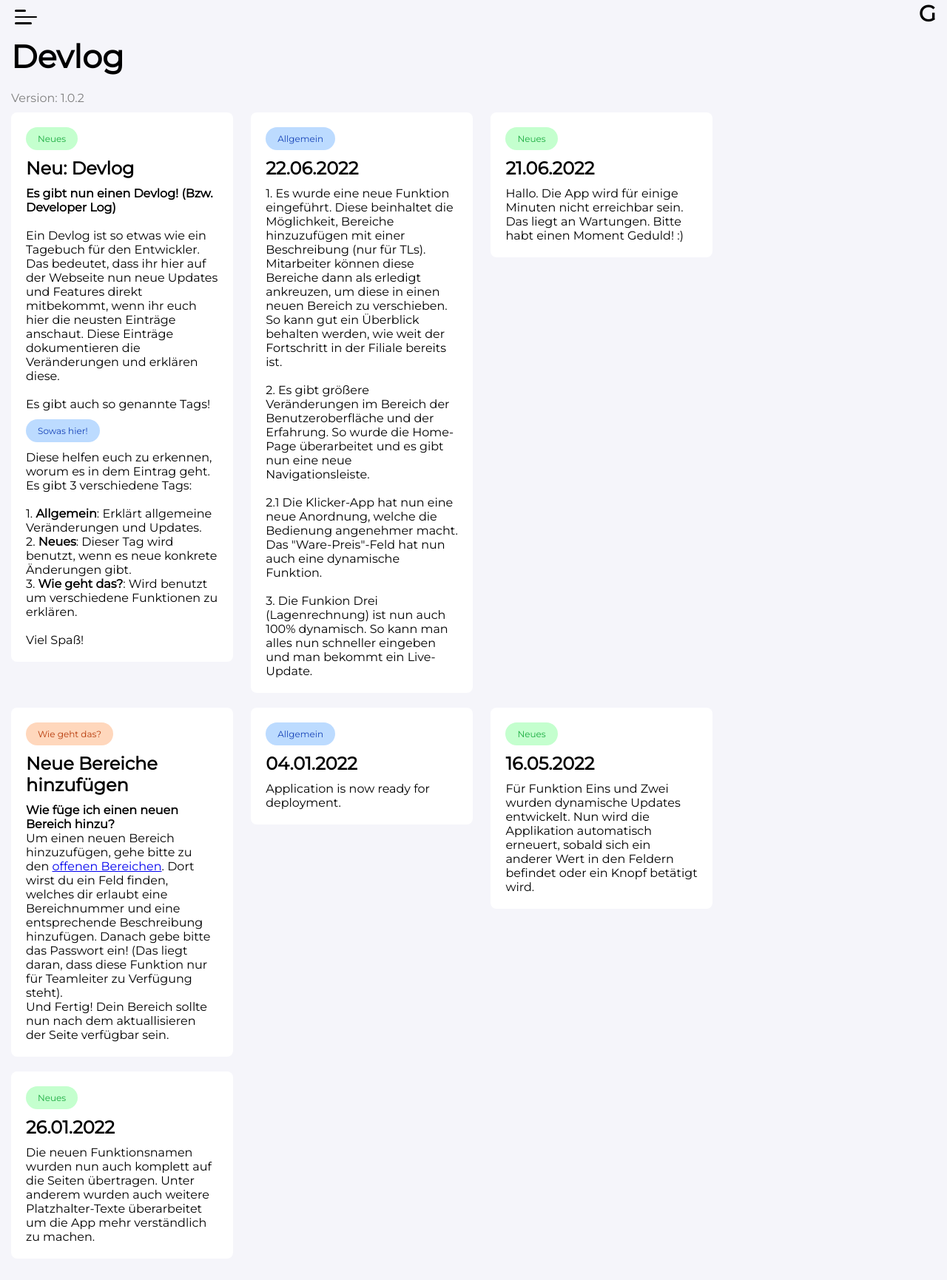
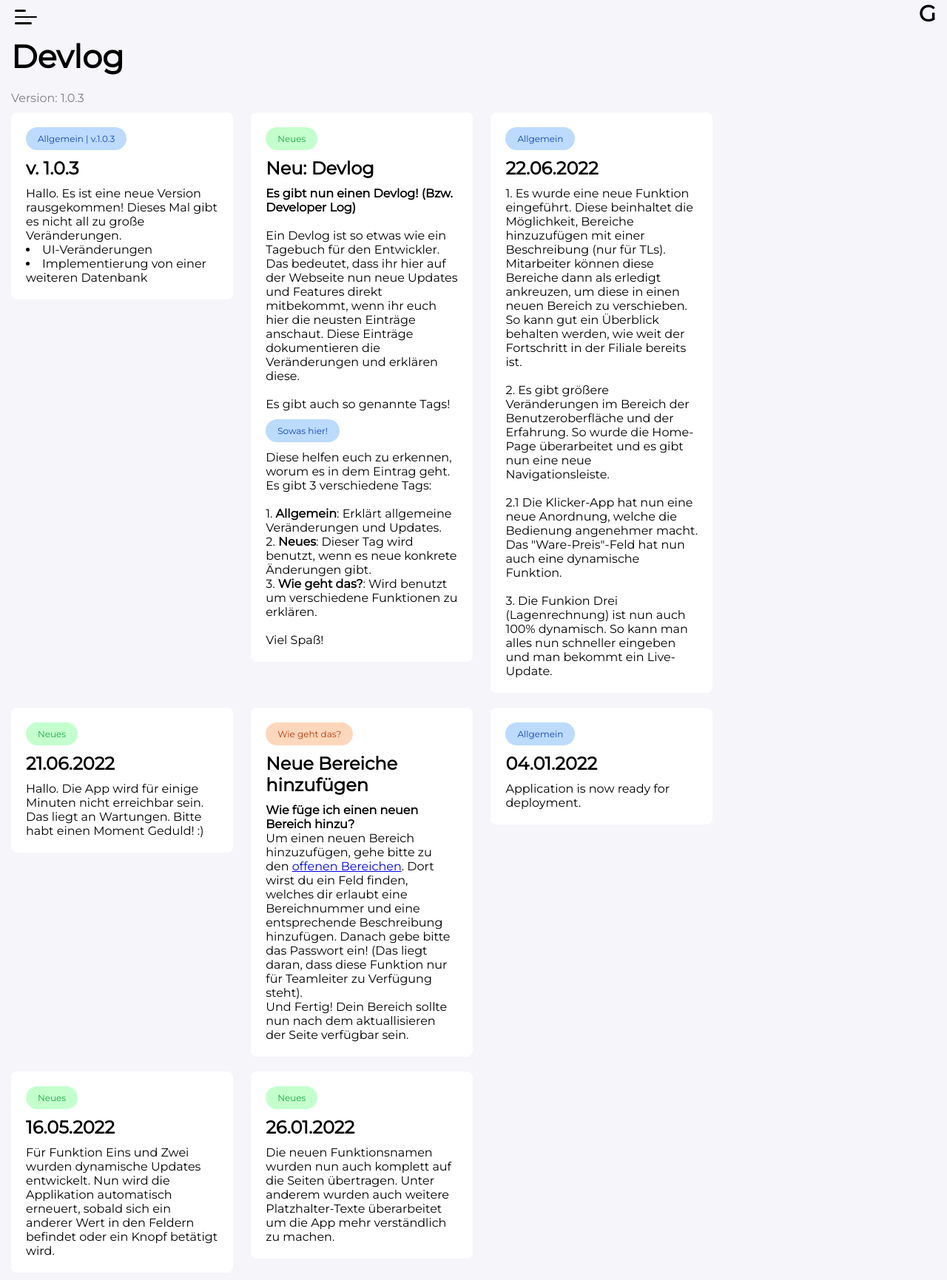
Before and after one commit to sarguhl/GoodDrinks, a Flask app: page /blog in a window 1280 px wide. Shown: the part 15-1746 px from the top of the page at 74% size. Before the commit the page ends 1693 px from the top, so only its background shows below. Run offline with Flask 2, Linux system fonts and the light colour scheme; some libraries are stand-ins or nearby versions.

Commit message:
Devlog entry & Margin Fix

```diff
--- a/website/static/index.css
+++ b/website/static/index.css
@@ -136,6 +136,8 @@ nav {
     list-style: none;
     background-color: #ffffff;
 }
+
+/* center */
 
 .menu__item {
     display: block;
@@ -782,3 +784,7 @@ dialog input {
 .fk3-field {
     display: inline-block;
 }
+
+.wrapper {
+    margin-top: 15px;
+}
--- a/website/templates/blog.html
+++ b/website/templates/blog.html
@@ -4,9 +4,18 @@
 <div class="home-wrapper">
     <h1>Devlog</h1>
     <p class="app_info">
-    Version: 1.0.2
+    Version: 1.0.3
     </p>
     <div class="blog">
+        <div class="devlog">
+            <p class="allgemein">Allgemein | v.1.0.3</p>
+            <h2 class="devlog_title">v. 1.0.3</h2>
+            <p>
+            Hallo. Es ist eine neue Version rausgekommen! Dieses Mal gibt es nicht all zu große Veränderungen.
+            <li>UI-Veränderungen</li>
+            <li>Implementierung von einer weiteren Datenbank</li>
+            </p>
+        </div>
         <div class="devlog">
             <p class="neues">Neues</p>
             <h2 class="devlog_title">Neu: Devlog</h2>
```
